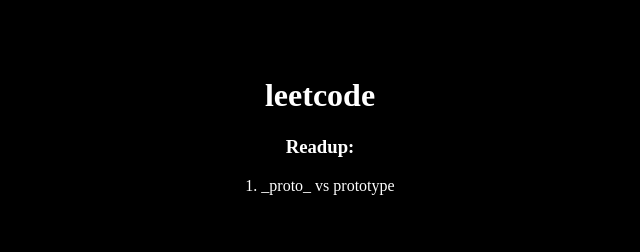
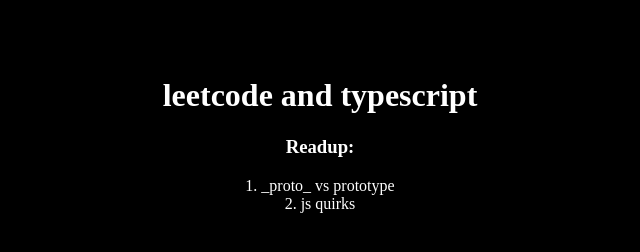
Before and after one commit to spatulatom/leetcode-typescript, a website built with Vite: page index.html in a window 1280 px wide. Shown: the whole page, without its empty margins (320-960 px from the left). Built offline with nearby package versions, Linux system fonts and the light colour scheme.

```diff
--- a/index.html
+++ b/index.html
@@ -12,11 +12,13 @@
   <body>
     <h1>
       <a href="https://leetcode.com/problemset/all/" target="_blank"
-        >leetcode</a
+        >leetcode and typescript</a
       >
     </h1>
     <h3>Readup:</h3>
-    <a href="./readup/_proto_.pdf">1. _proto_ vs prototype</a>
+    <a href="./readup/_proto_.pdf" target="_blank">1. _proto_ vs prototype</a>
+    <br />
+    <a href="./readup/js-quirks.pdf" target="_blank">2. js quirks</a>
 
     <style>
       body {
--- a/package.json
+++ b/package.json
@@ -9,11 +9,13 @@
     "build": "vite build",
     "preview": "vite preview",
     "test": "jest"
+
   },
   "keywords": [],
   "author": "",
   "license": "ISC",
   "dependencies": {
+    "nodemon": "^3.1.10",
     "vite": "^5.0.1"
   },
   "devDependencies": {
```
Also changed, not shown: 2 other files.
